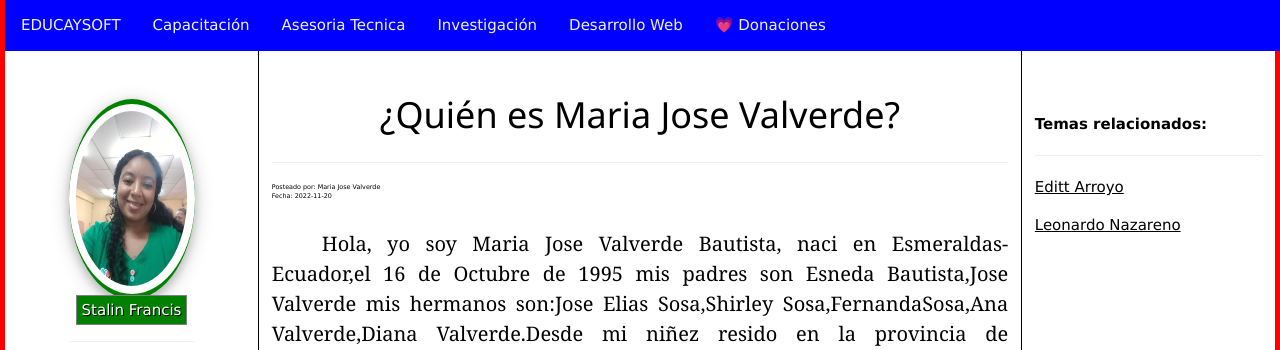
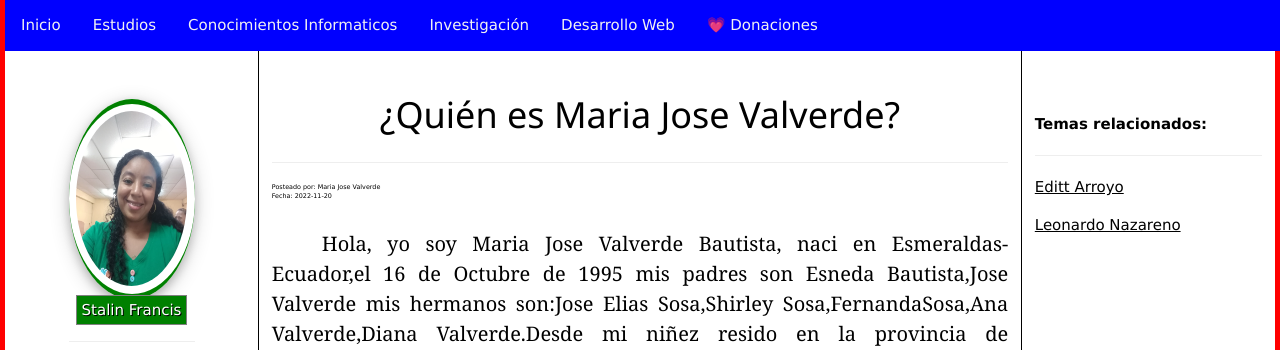
Before and after one commit to Mariavalverde2022/ValverdeMariaJose, a PHP site: page / in a window 1280 px wide. Shown: the top 350 px of the page. Run offline with PHP 8.4, Linux system fonts and the light colour scheme.

Commit message:
Actualizano Contenido

```diff
--- a/head.php
+++ b/head.php
@@ -111,9 +111,9 @@ width:30%;
 <div id="wrapper"  style="border:5px solid red; position:relative;">
 <div id="main" >
       <div class="navbar">
-        <a href="index.php">EDUCAYSOFT</a>
-        <a href="eys-capacitacion.php">Capacitación</a>
-        <a href="eys-asesoria-tecnica.php">Asesoria Tecnica</a>
+        <a href="index.php">Inicio</a>
+        <a href="eys-capacitacion.php">Estudios</a>
+        <a href="eys-asesoria-tecnica.php">Conocimientos Informaticos</a>
         <a href="eys-investigacion.php">Investigación</a>
         <a href="eys-desarrollo-web.php">Desarrollo Web</a>
     	<a href="donacion.php">&#128151; Donaciones</a>
```
